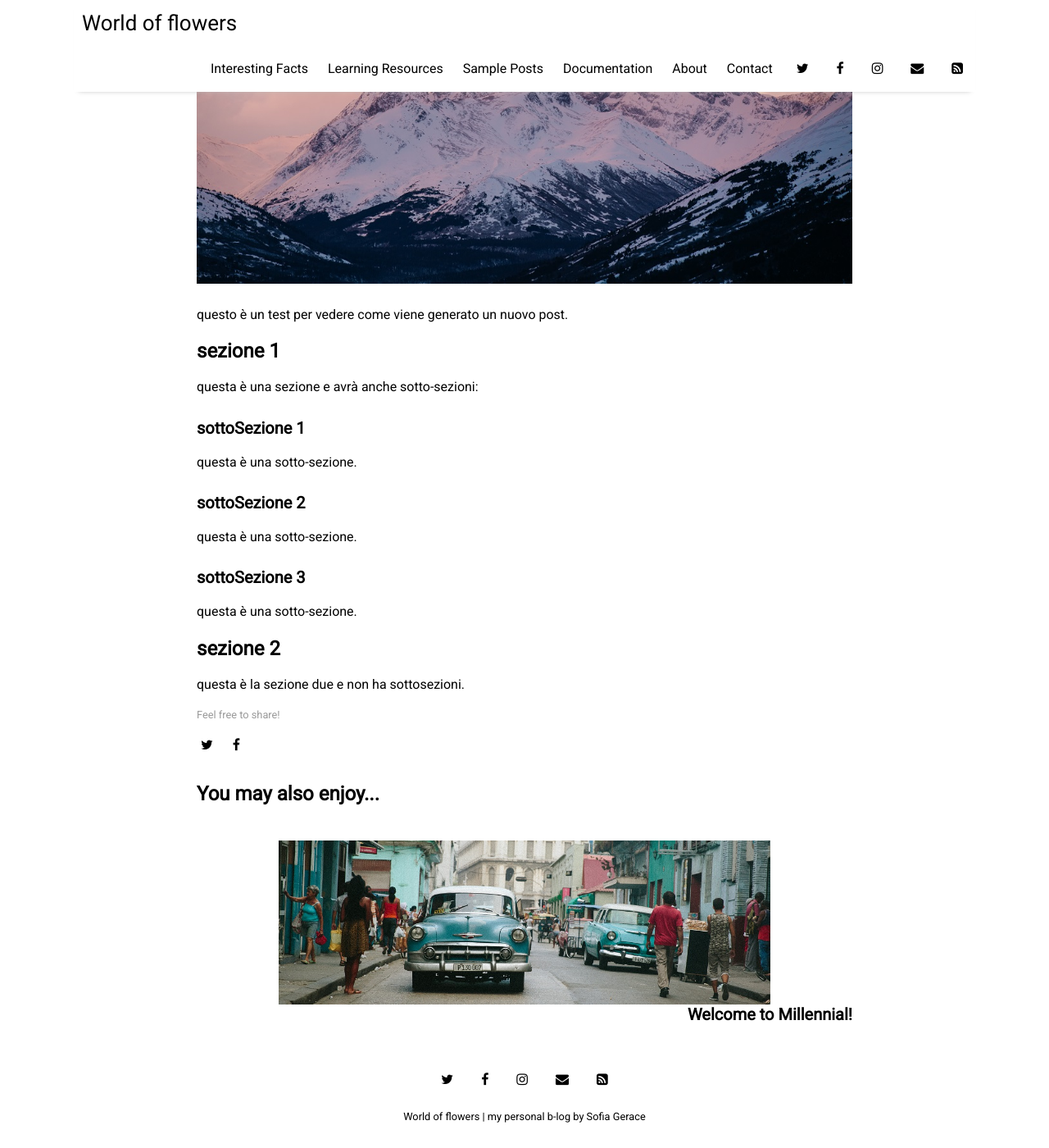
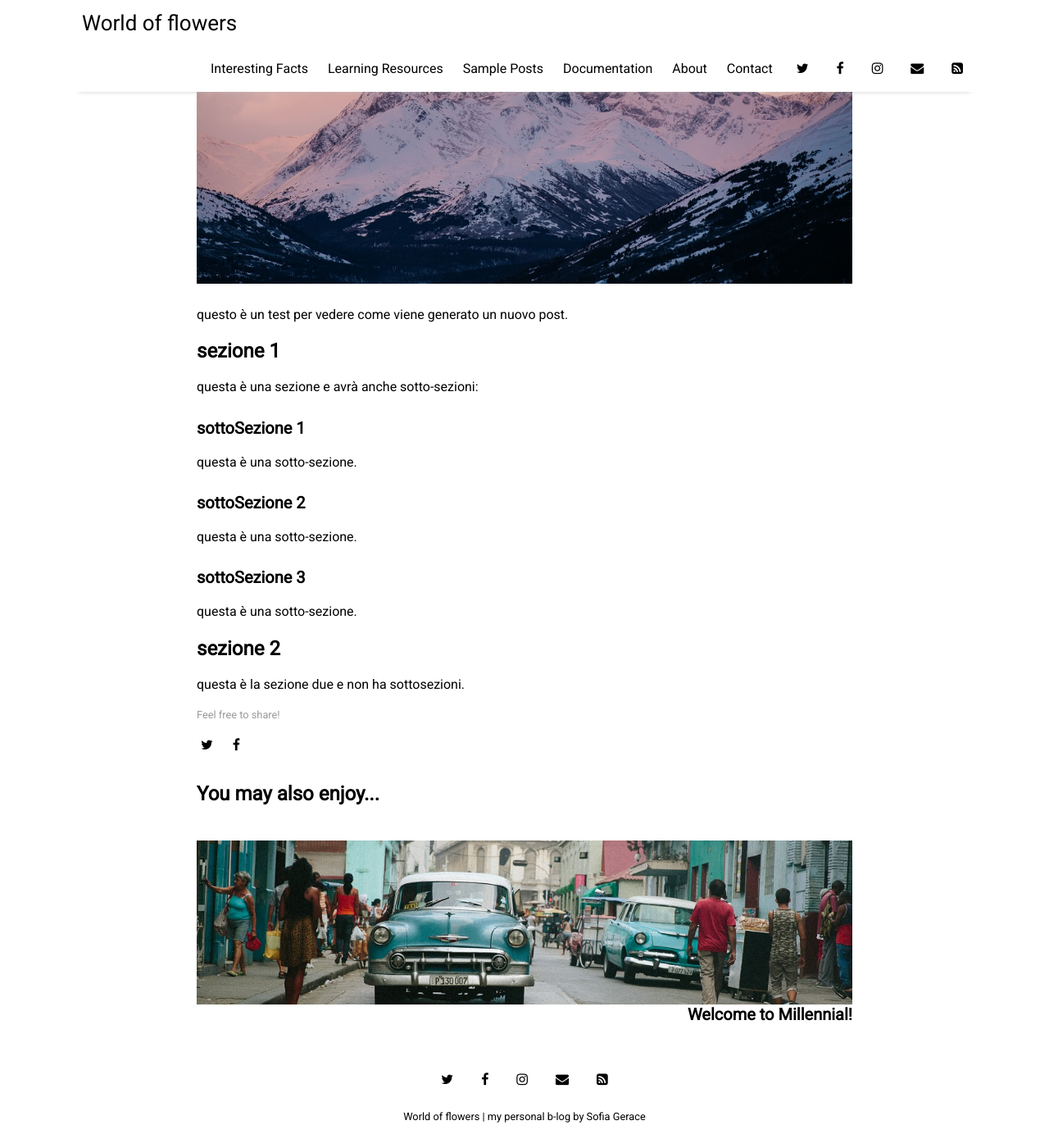
Before and after one commit to sofiaGerace/sofiaGerace.github.io, a Jekyll site: the page built from _posts/2025-06-01-test-di-prova.md, in a window 1280 px wide and 1400 px high, scrolled down 349 px. Shown: the whole window at 82% size. Built offline with Jekyll 4.4.1, drawn with Linux system fonts in a browser that asks for light colours; nearby versions of some CDN libraries.

Commit message:
Update _post.scss

```diff
--- a/_sass/_post.scss
+++ b/_sass/_post.scss
@@ -18,7 +18,6 @@
   max-width: 800px;
 }
 
-/* Media Queries */
 @media (max-width: $container-width) {
   .post-content {
     width: 80vw;
@@ -56,7 +55,7 @@
 }
 
 /*
-  Related Posts - AGGIORNATO per essere coerente con 800px
+  Related Posts
 */
 
 .related {
@@ -75,7 +74,7 @@
 
 .related-thumbnail {
   position: relative;
-  width: 800px;  /* Assicurati che sia 800px */
+  width: 800px;
   height: 200px;
   overflow: hidden;
 }
@@ -85,7 +84,7 @@
   left: 50%;
   top: 50%;
   height: auto;
-  width: 800px;  /* Assicurati che sia 800px */
+  width: 800px;
   -webkit-transform: translate(-50%,-50%);
       -ms-transform: translate(-50%,-50%);
           transform: translate(-50%,-50%);
@@ -97,21 +96,46 @@
   font-family: $base-font-family;
 }
 
-/* Media Queries per Related Posts - AGGIORNATE */
 @media (max-width: $container-width) {
   .related-thumbnail {
-    width: 80vw;  /* Coerente con post-content */
+    width: 80vw;
   }
   .related img {
-    width: 80vw;  /* AGGIUNTO: anche l'immagine deve scalare */
+    width: 80vw;
   }
 }
 
 @media (max-width: $tablet-width) {
   .related-thumbnail {
-    width: 95vw;  /* Coerente con post-content */
+    width: 95vw;
   }
   .related img {
-    width: 95vw;  /* AGGIUNTO: anche l'immagine deve scalare */
+    width: 95vw;
   }
 }
+
+/*
+  Override per risolvere il conflitto con body img in _base.scss
+  Questa sezione forza le dimensioni corrette per tutte le immagini
+*/
+.post-content img,
+.featured-image img,
+.related img {
+  max-width: 800px !important;
+}
+
+@media (max-width: $container-width) {
+  .post-content img,
+  .featured-image img,
+  .related img {
+    max-width: 80vw !important;
+  }
+}
+
+@media (max-width: $tablet-width) {
+  .post-content img,
+  .featured-image img,
+  .related img {
+    max-width: 95vw !important;
+  }
+}
```
